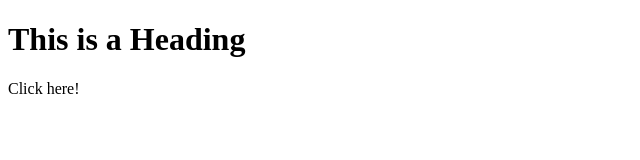
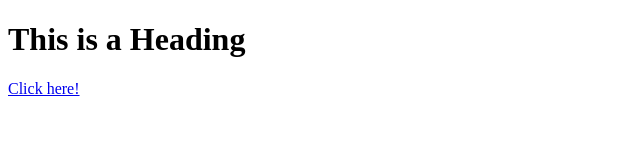
Before and after one commit to RacerPilot2011/curly-potato, a plain HTML site: page index.html in a window 1280 px wide. Shown: the full height of the page, 0-640 px from the left. Drawn offline with Linux system fonts and the light colour scheme.

Commit message:
Update index.html

```diff
--- a/index.html
+++ b/index.html
@@ -6,7 +6,7 @@
 <body>
 
 <h1>This is a Heading</h1>
-<a herf="https://open.spotify.com/track/4PTG3Z6ehGkBFwjybzWkR8?si=ZnLLZqyyS32GEswtw03xSA"> Click here!</a>
+<a href="https://open.spotify.com/track/4PTG3Z6ehGkBFwjybzWkR8?si=ZnLLZqyyS32GEswtw03xSA"> Click here!</a>
 
 </body>
 </html>
```
